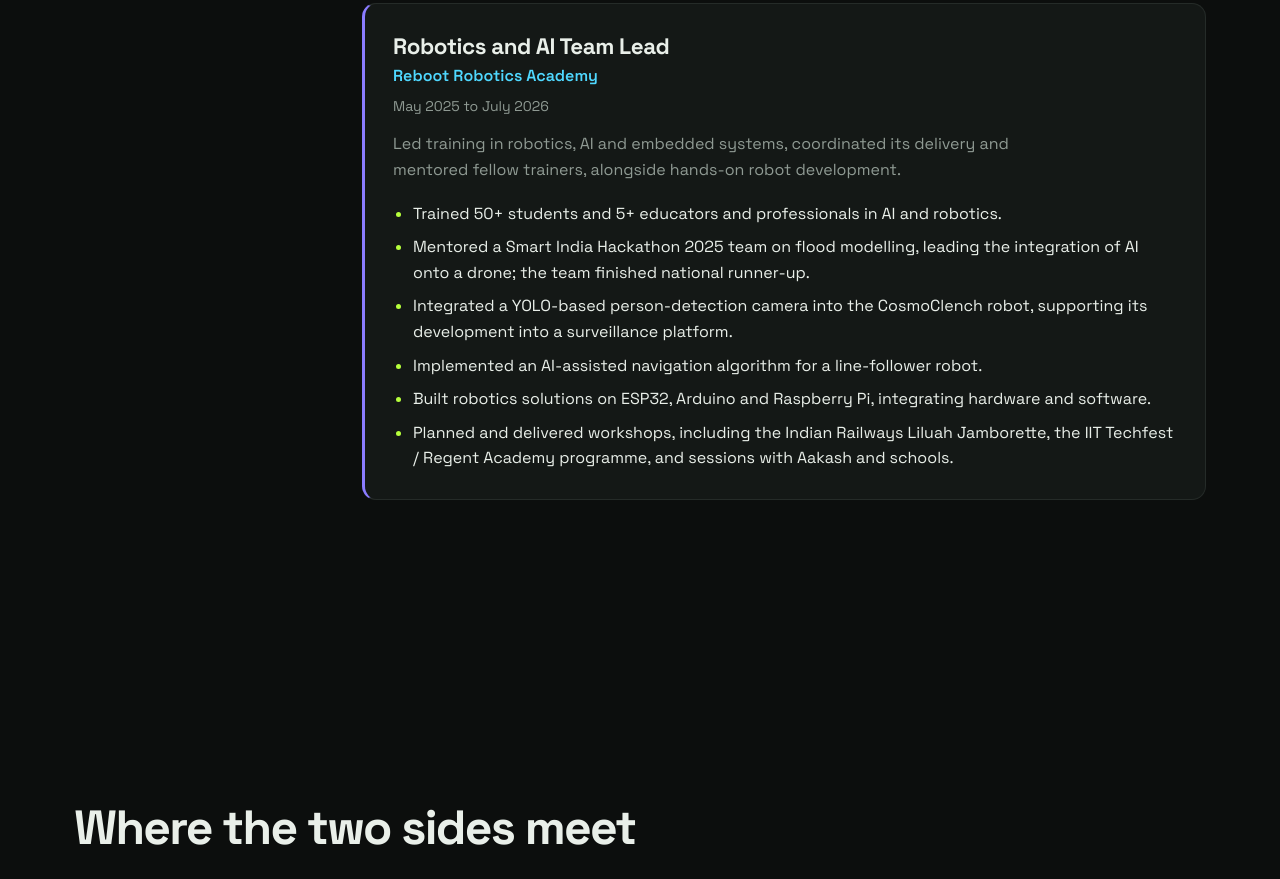
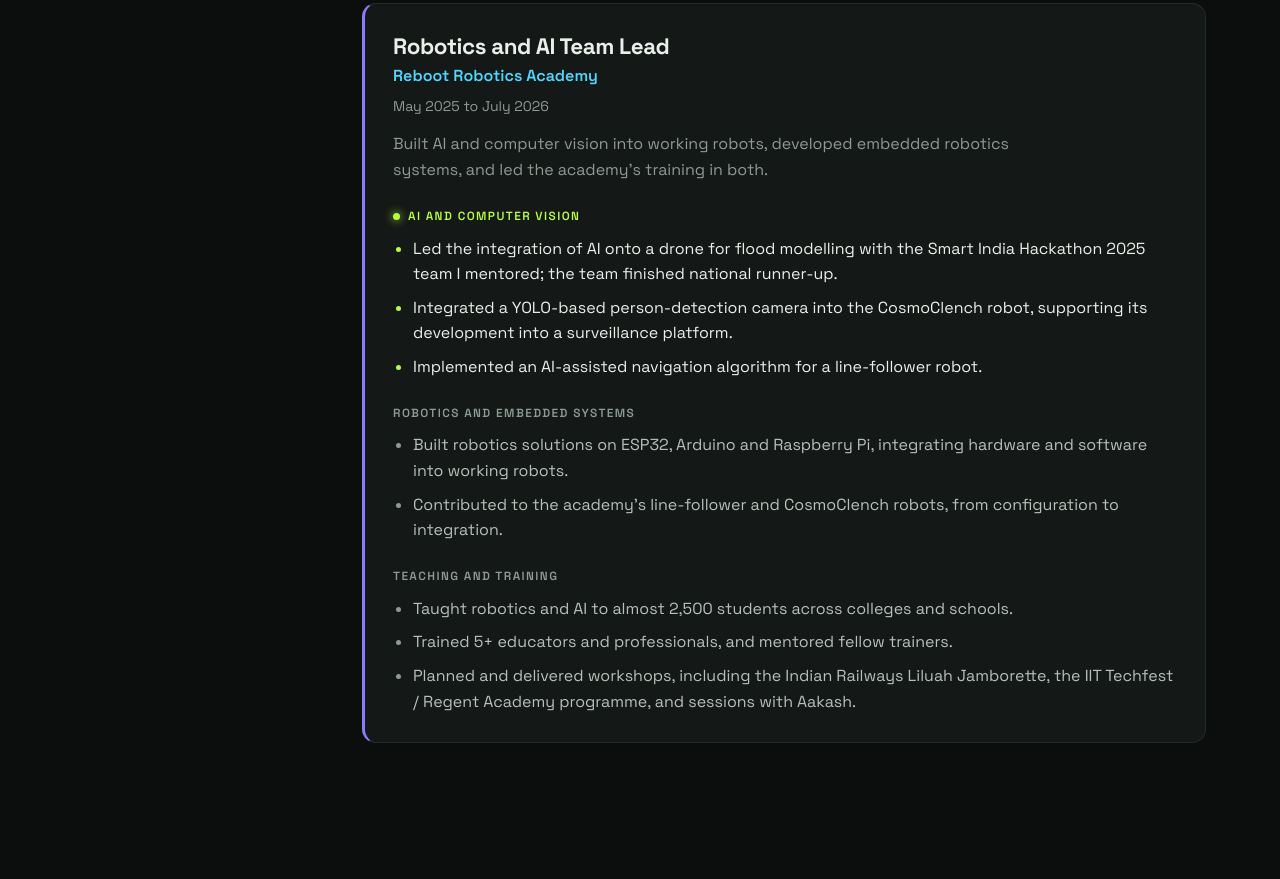
Before and after one commit to MrAvishek/Portfolio, a plain HTML site: page Portfolio/about.html in a window 1280 px wide. Shown: the part 1340-2219 px from the top of the page. Drawn offline with Linux system fonts and the light colour scheme.

Commit message:
Group the Reboot Robotics role by AI, robotics and teaching
- Split the role's points into three labelled groups, with AI and
  computer vision first and highlighted, then robotics and embedded
  systems, then teaching and training
- State almost 2,500 students taught across colleges and schools
- Lead the role summary and the about intro with building AI-enabled
  robots rather than with teaching
- Add styles for the group labels

Co-Authored-By: Claude Fable 5.2 <noreply@anthropic.com>

```diff
--- a/Portfolio/about.html
+++ b/Portfolio/about.html
@@ -133,7 +133,8 @@
         </p>
 
         <p>
-          Before that I taught robotics and AI at Reboot Robotics Academy.
+          Before that I built AI-enabled robots and taught robotics and AI
+          at Reboot Robotics Academy.
           Explaining an idea to a beginner is still the fastest way I know to
           find out whether I understand it.
         </p>
@@ -227,20 +228,18 @@
           </p>
 
           <p>
-            Led training in robotics, AI and embedded systems, coordinated
-            its delivery and mentored fellow trainers, alongside hands-on
-            robot development.
+            Built AI and computer vision into working robots, developed
+            embedded robotics systems, and led the academy's training in
+            both.
           </p>
+
+          <h4 class="experience-group is-key">AI and computer vision</h4>
 
           <ul class="experience-responsibilities">
             <li>
-              Trained 50+ students and 5+ educators and professionals in AI
-              and robotics.
-            </li>
-            <li>
-              Mentored a Smart India Hackathon 2025 team on flood modelling,
-              leading the integration of AI onto a drone; the team finished
-              national runner-up.
+              Led the integration of AI onto a drone for flood modelling with
+              the Smart India Hackathon 2025 team I mentored; the team
+              finished national runner-up.
             </li>
             <li>
               Integrated a YOLO-based person-detection camera into the
@@ -251,14 +250,36 @@
               Implemented an AI-assisted navigation algorithm for a
               line-follower robot.
             </li>
+          </ul>
+
+          <h4 class="experience-group">Robotics and embedded systems</h4>
+
+          <ul class="experience-responsibilities is-secondary">
             <li>
               Built robotics solutions on ESP32, Arduino and Raspberry Pi,
-              integrating hardware and software.
+              integrating hardware and software into working robots.
+            </li>
+            <li>
+              Contributed to the academy's line-follower and CosmoClench
+              robots, from configuration to integration.
+            </li>
+          </ul>
+
+          <h4 class="experience-group">Teaching and training</h4>
+
+          <ul class="experience-responsibilities is-secondary">
+            <li>
+              Taught robotics and AI to almost 2,500 students across
+              colleges and schools.
+            </li>
+            <li>
+              Trained 5+ educators and professionals, and mentored fellow
+              trainers.
             </li>
             <li>
               Planned and delivered workshops, including the Indian Railways
               Liluah Jamborette, the IIT Techfest / Regent Academy programme,
-              and sessions with Aakash and schools.
+              and sessions with Aakash.
             </li>
           </ul>
 
--- a/Portfolio/css/pages/about.css
+++ b/Portfolio/css/pages/about.css
@@ -340,6 +340,48 @@
   color: var(--lime);
 }
 
+/* Group labels inside a role. The key group is highlighted; the
+   groups after it are slightly quieter. */
+
+.experience-group {
+  display: flex;
+  align-items: center;
+  gap: 8px;
+
+  margin: 24px 0 0;
+
+  color: var(--mut);
+  font-size: .74rem;
+  font-weight: 600;
+  letter-spacing: .12em;
+  text-transform: uppercase;
+}
+
+.experience-group.is-key {
+  color: var(--lime);
+}
+
+.experience-group.is-key::before {
+  content: "";
+  width: 7px;
+  height: 7px;
+  border-radius: 50%;
+  background: var(--lime);
+  box-shadow: 0 0 10px var(--lime);
+}
+
+.experience-group + .experience-responsibilities {
+  margin-top: 10px;
+}
+
+.experience-responsibilities.is-secondary {
+  color: #b7c0b9;
+}
+
+.experience-responsibilities.is-secondary li::marker {
+  color: var(--mut);
+}
+
 
 /* ---------- TIMELINE ---------- */
 
```
